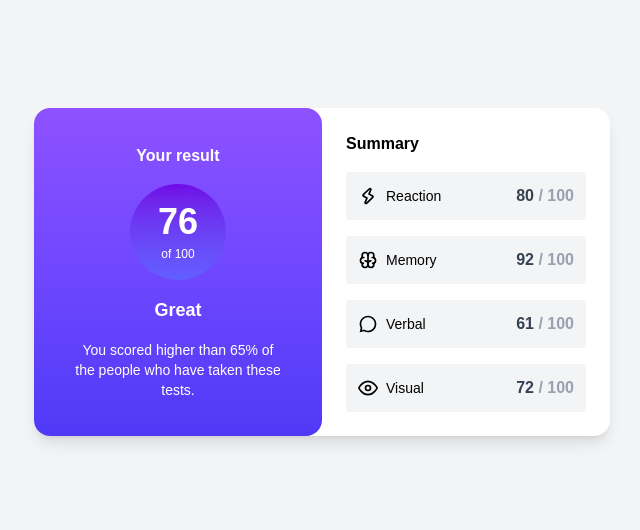
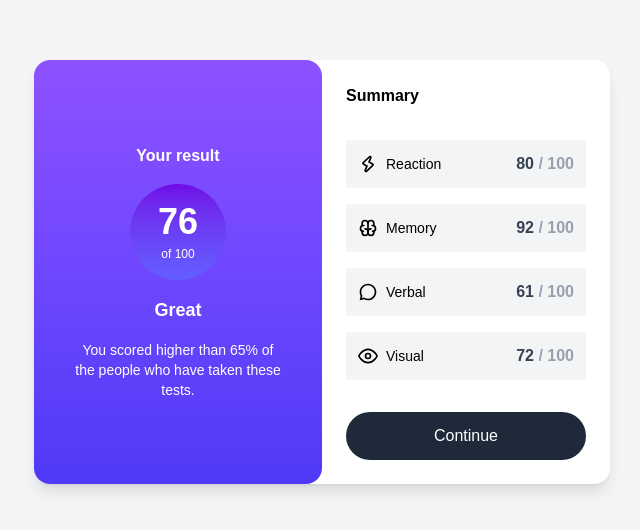
Before and after one commit to anet-eny/results-summary-component, a React (Vite) app: page / in a window 1280 px wide. Shown: the part 128-658 px from the top of the page, without its empty margins (318-958 px from the left). Built offline with nearby package versions, Linux system fonts and the light colour scheme.

Commit message:
Add button to ResultSummary and fix spacing between the items in the component

```diff
--- a/src/components/ResultSummary.jsx
+++ b/src/components/ResultSummary.jsx
@@ -4,8 +4,9 @@ import SummaryItem from "./SummaryItem";
 
 function ResultSummary() {
   return (
-    <div className="space-y-4 p-6 md:w-1/2 ">
-      <h2 className="font-bold">Summary</h2>
+    <div className="p-6 md:w-1/2 ">
+      <h2 className="font-bold mb-8">Summary</h2>
+      <div className="space-y-4">
         {resultsData.map((item) => {
           const Icon = iconMap[item.category];
           return (
@@ -18,6 +19,10 @@ function ResultSummary() {
           );
         })}
       </div>
+      <button className="bg-gray-800 text-white w-full py-3 mt-8 rounded-full transition-colors">
+        Continue
+      </button>
+    </div>
   );
 }
 
```
Lines whose indentation alone changed are shown as unchanged.
